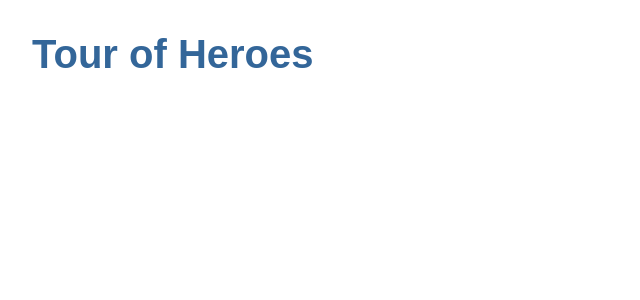
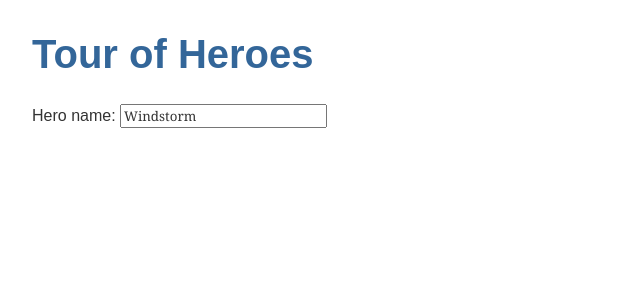
Before and after one commit to Heesu974/hero-app, an Angular app: page / in a window 1280 px wide. Shown: the top 300 px of the page, without its empty margins (0-640 px from the left). Built offline with nearby package versions, Linux system fonts and the light colour scheme.

Commit message:
1. The hero editor

```diff
--- a/src/app/app.component.html
+++ b/src/app/app.component.html
@@ -1 +1,2 @@
 <h1>{{ title }}</h1>
+<app-heroes></app-heroes>
--- /dev/null
+++ b/src/app/hero.ts
@@ -0,0 +1,4 @@
+export interface Hero {
+  id: number;
+  name: string;
+}
--- /dev/null
+++ b/src/app/heroes/heroes.component.html
@@ -0,0 +1,4 @@
+<div>
+  <label for="name">Hero name: </label>
+  <input id="name" type="text" [(ngModel)]="hero.name" />
+</div>
--- /dev/null
+++ b/src/app/heroes/heroes.component.ts
@@ -0,0 +1,14 @@
+import { Component } from '@angular/core';
+import { Hero } from '../hero';
+
+@Component({
+  selector: 'app-heroes',
+  templateUrl: './heroes.component.html',
+  styleUrls: ['./heroes.component.css'],
+})
+export class HeroesComponent {
+  hero: Hero = {
+    id: 1,
+    name: 'Windstorm ',
+  };
+}
```
Also changed, not shown: src/app/app.module.ts (+6 -9 lines), src/app/heroes/heroes.component.css (added), 1 other file (tests, documents, lock files or other folders).
